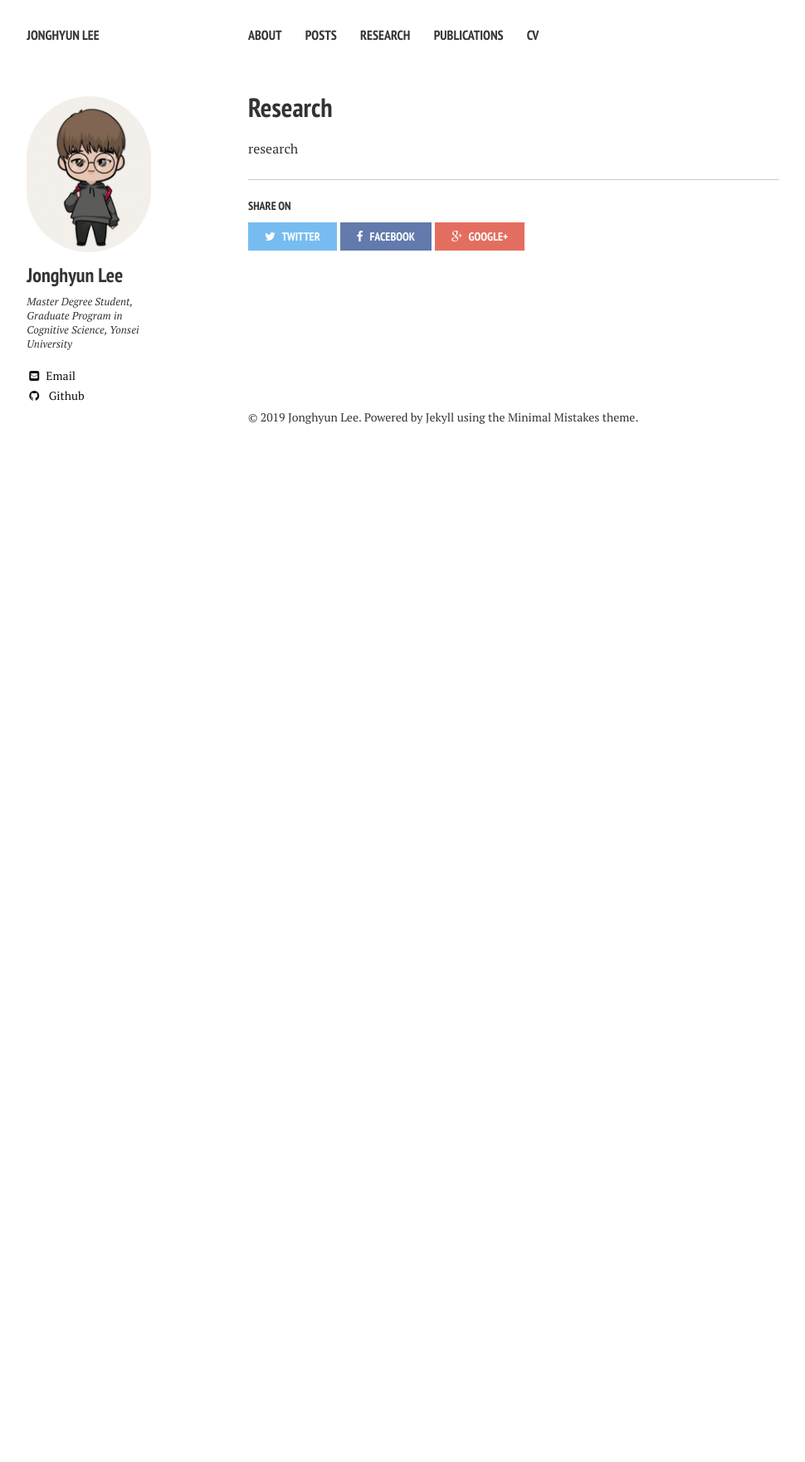
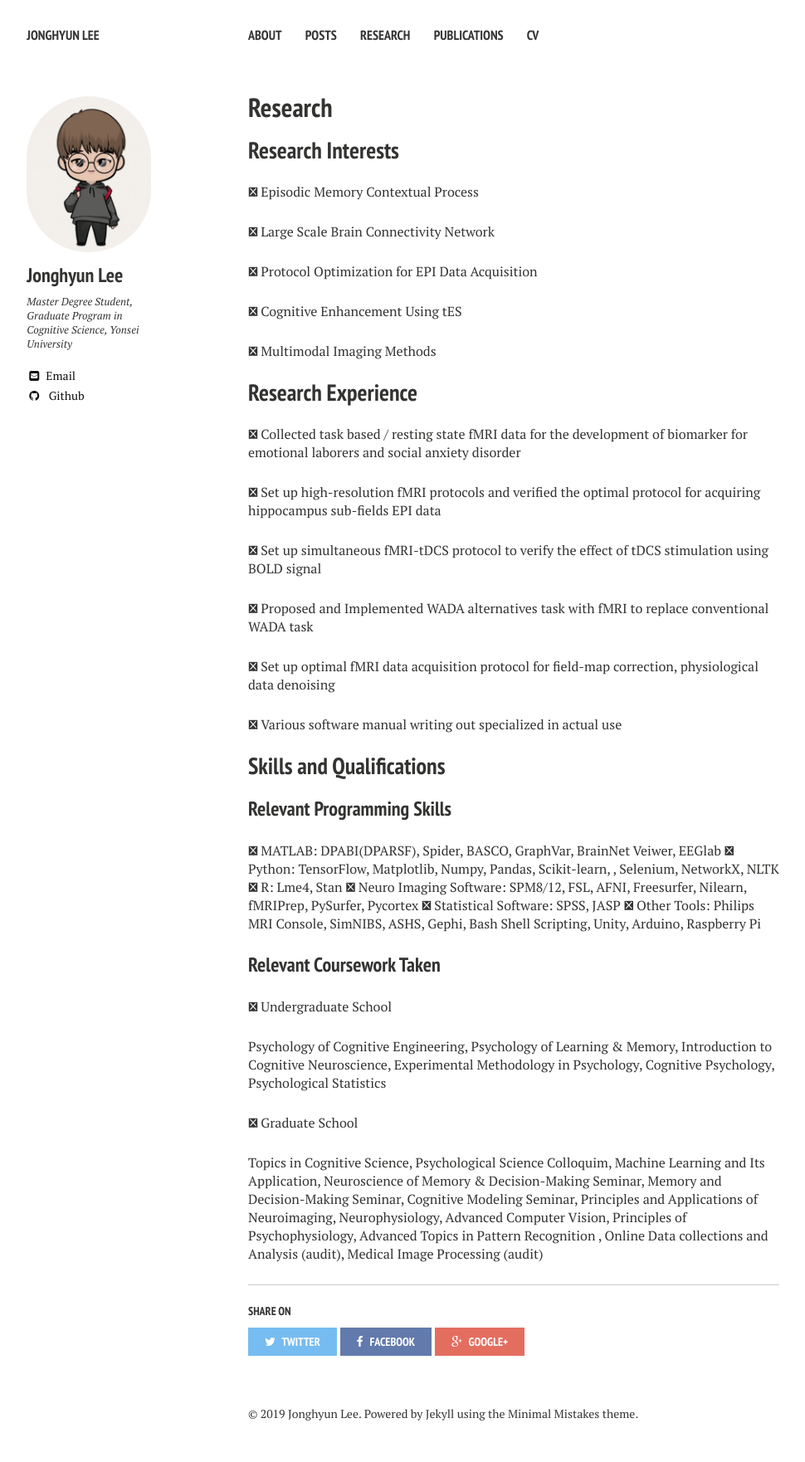
Before and after one commit to jisunkimbrain/fromjisunkim.github.io, a Jekyll site: the page built from research/index.md, in a window 1280 px wide. Shown: the whole page at 83% size, without its empty margins (21-991 px from the left). Built offline with Jekyll 4.4.1, drawn with Linux system fonts in a browser that asks for light colours; nearby versions of some CDN libraries; before the commit the page ends 900 px from its top, so only the background shows below that.

Commit message:
Update index.md

```diff
--- a/research/index.md
+++ b/research/index.md
@@ -8,4 +8,47 @@ image:
   feature:
 ---
 
-research
+## Research Interests
+	Episodic Memory Contextual Process
+
+	Large Scale Brain Connectivity Network
+
+	Protocol Optimization for EPI Data Acquisition
+
+	Cognitive Enhancement Using tES
+
+	Multimodal Imaging Methods
+
+
+## Research Experience
+	Collected task based / resting state fMRI data for the development of biomarker for emotional laborers and social anxiety disorder
+
+	Set up high-resolution fMRI protocols and verified the optimal protocol for acquiring hippocampus sub-fields EPI data
+
+	Set up simultaneous fMRI-tDCS protocol to verify the effect of tDCS stimulation using BOLD signal
+
+	Proposed and Implemented WADA alternatives task with fMRI to replace conventional WADA task
+
+	Set up optimal fMRI data acquisition protocol for field-map correction, physiological data denoising
+
+	Various software manual writing out specialized in actual use
+
+
+## Skills and Qualifications
+### Relevant Programming Skills
+	MATLAB: DPABI(DPARSF), Spider, BASCO, GraphVar, BrainNet Veiwer, EEGlab
+	Python: TensorFlow, Matplotlib, Numpy, Pandas, Scikit-learn, , Selenium, NetworkX, NLTK
+	R: Lme4, Stan
+	Neuro Imaging Software: SPM8/12, FSL, AFNI, Freesurfer, Nilearn, fMRIPrep, PySurfer, Pycortex
+	Statistical Software: SPSS, JASP
+	Other Tools: Philips MRI Console, SimNIBS, ASHS, Gephi, Bash Shell Scripting, Unity, Arduino, Raspberry Pi
+
+
+### Relevant Coursework Taken
+	Undergraduate School
+
+Psychology of Cognitive Engineering, Psychology of Learning & Memory, Introduction to Cognitive Neuroscience, Experimental Methodology in Psychology, Cognitive Psychology, Psychological Statistics
+
+	Graduate School
+
+Topics in Cognitive Science, Psychological Science Colloquim, Machine Learning and Its Application, Neuroscience of Memory & Decision-Making Seminar, Memory and Decision-Making Seminar, Cognitive Modeling Seminar, Principles and Applications of Neuroimaging, Neurophysiology, Advanced Computer Vision, Principles of Psychophysiology, Advanced Topics in Pattern Recognition , Online Data collections and Analysis (audit), Medical Image Processing (audit)
```
